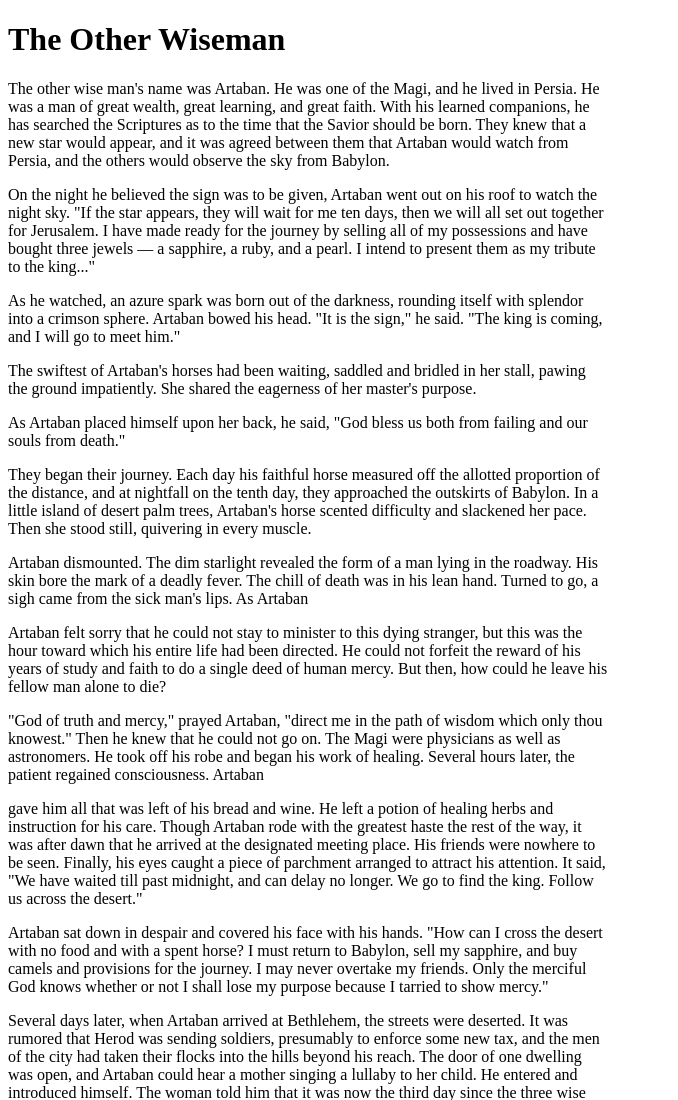
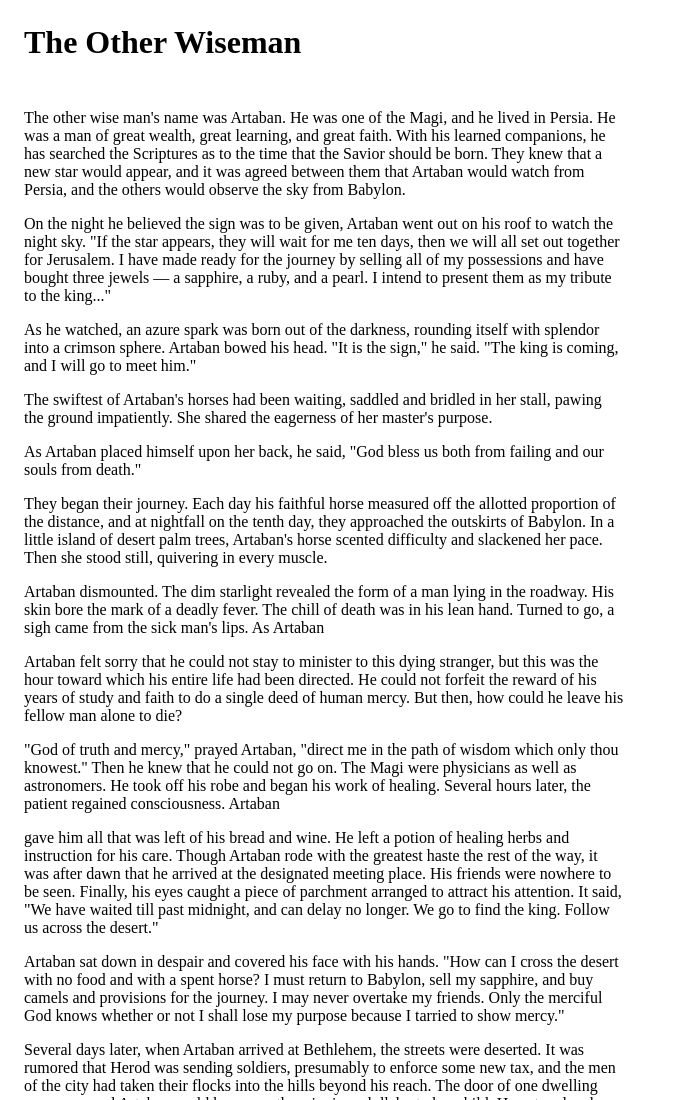
Before and after one commit to trevsny/the-other-wiseman-story, a plain HTML site: page index.html in a window 1280 px wide. Shown: the top 1100 px of the page, without its empty margins (0-678 px from the left). Drawn offline with Linux system fonts and the light colour scheme.

Commit message:
fix: a tad bit of spacing

```diff
--- a/index.html
+++ b/index.html
@@ -6,9 +6,9 @@
     <title>The Other Wiseman</title>
 </head>
 <body>
-    <h1>The Other Wiseman</h1>
+    <h1 style="margin: 0px; padding: 16px;">The Other Wiseman</h1>
 
-    <section style="max-width: 600px;">
+    <section style="max-width: 600px; padding: 16px;">
 
 
 
```
